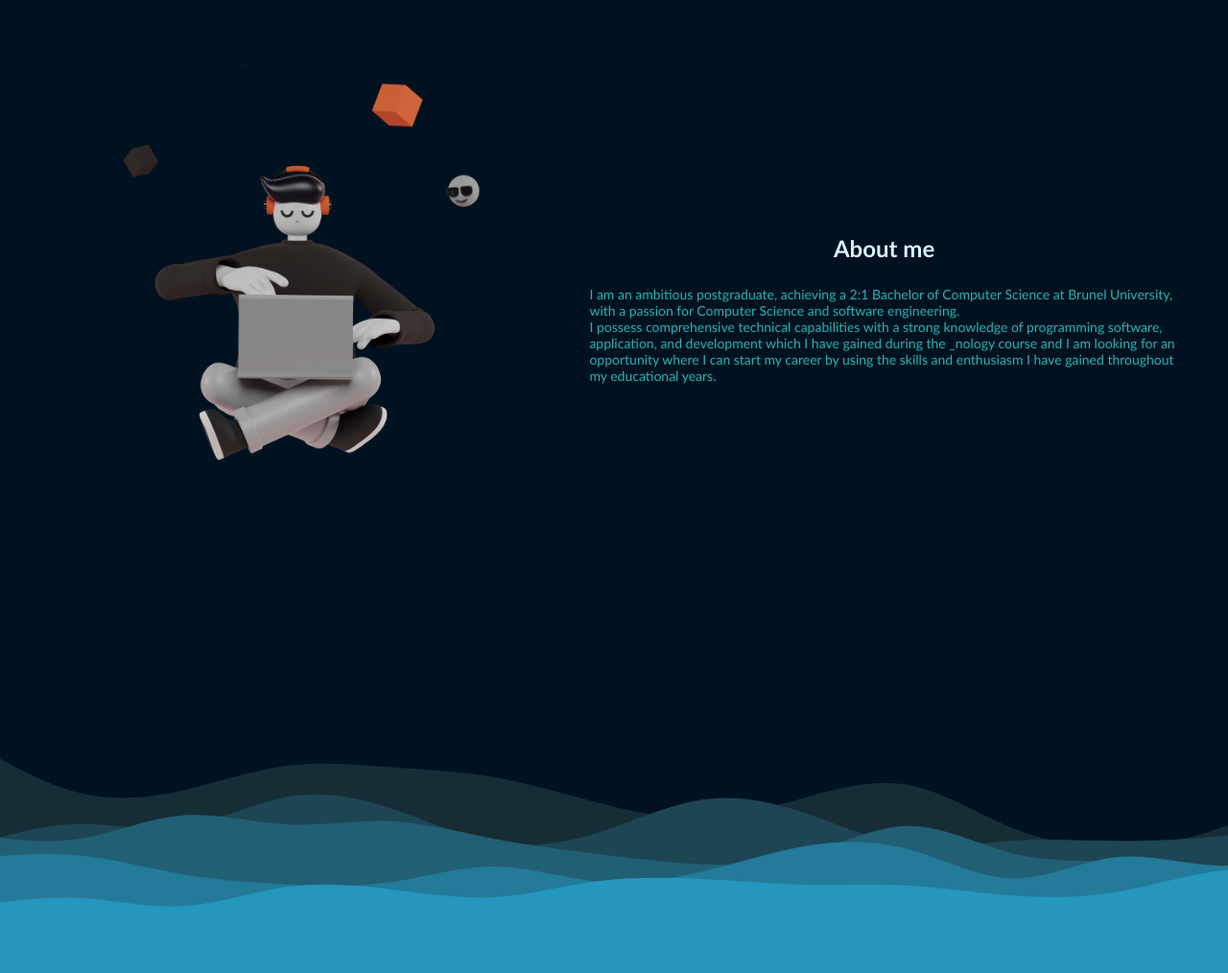
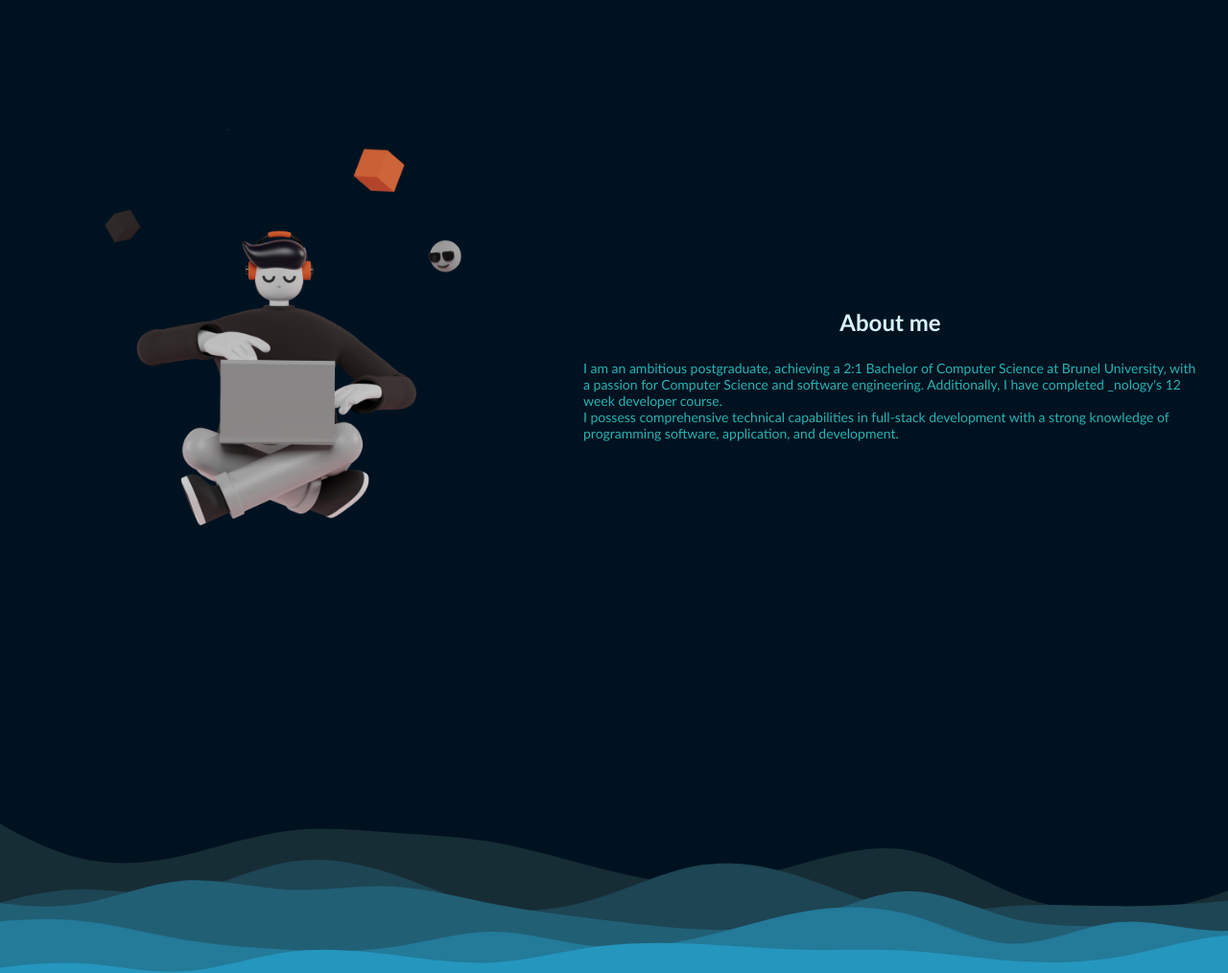
Before and after one commit to DexterFreeman/Portfolio, a plain HTML site: page index.html in a window 1280 px wide. Shown: the part 4164-5178 px from the top of the page at 96% size. Drawn offline with Linux system fonts and the light colour scheme.

Commit message:
updated aboutme section text

```diff
--- a/index.html
+++ b/index.html
@@ -240,14 +240,13 @@
         <p class="aboutMeSection__aboutMeText hidden">
           I am an ambitious postgraduate, achieving a 2:1 Bachelor of Computer
           Science at Brunel University, with a passion for Computer Science and
-          software engineering.
+          software engineering. Additionally, I have completed _nology's 12 week
+          developer course.
         </p>
         <p class="aboutMeSection__aboutMeText hidden">
-          I possess comprehensive technical capabilities
+          I possess comprehensive technical capabilities in full-stack development
           with a strong knowledge of programming software, application, and
-          development which I have gained during the _nology course and I am
-          looking for an opportunity where I can start my career by using the
-          skills and enthusiasm I have gained throughout my educational years.
+          development.
         </p>
       </section>
     </main>
--- a/scss/_layout.scss
+++ b/scss/_layout.scss
@@ -7,11 +7,12 @@
   align-items: center;
   text-align: center;
   background-color: #001220;
-  padding-left: 2%;
-  padding-right: 2%;
+
 
   section{
+
     margin-bottom: 20%;
+
   }
 
   .introSection {
```
Also changed, not shown: scss/main.css, 1 other file.
